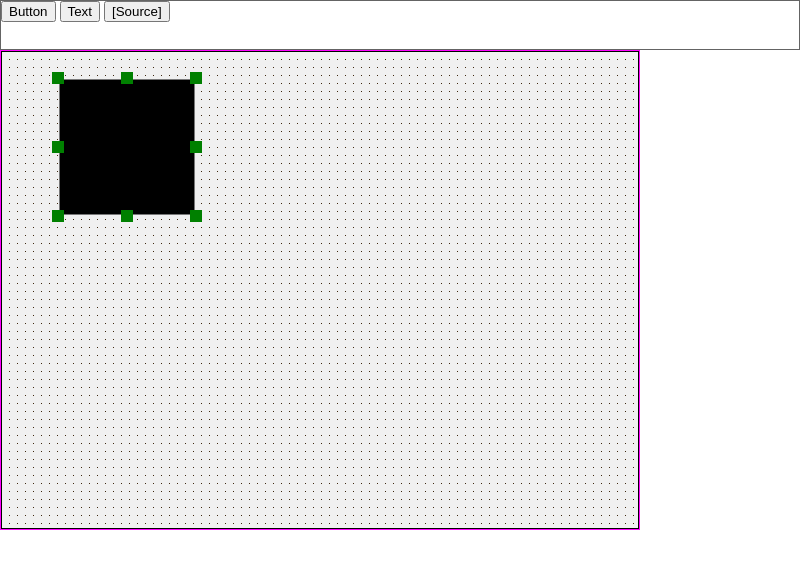
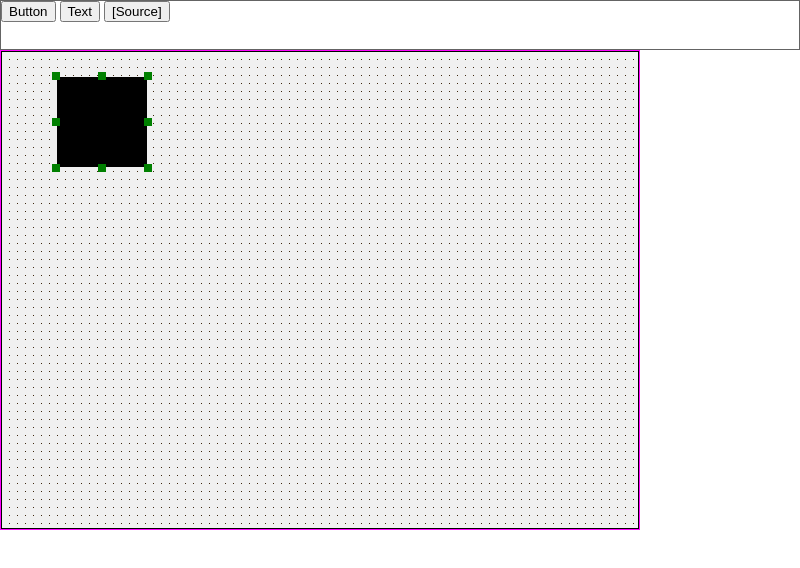
Before and after one commit to samuelviveiros/blackbriar, an Electron app: page src/index.html in a window 800 px wide. Drawn offline with Linux system fonts and the light colour scheme.

Commit message:
Saving changes

```diff
--- a/src/index.html
+++ b/src/index.html
@@ -23,14 +23,16 @@
       </div>
 
       <svg id="svg" style="position: absolute; border: 1px solid black; box-sizing: border-box; width: 100%; height: 100%; display: block">
-        <g transform="translate(50, 20) scale(1.5)">
+        <g transform="translate(50, 20)">
           <!-- CENTER -->
           <rect x="5" y="5" width="90" height="90" fill="black" />
 
-          <!-- TOP -->
-          <rect width="8" height="8" x="0" y="0" fill="green" />
-          <rect width="8" height="8" x="50" y="0" transform="translate(-4, 0)" fill="green" />
-          <rect width="8" height="8" x="100" y="0" transform="translate(-8, 0)" fill="green" />
+          <g id="foo">
+            <!-- TOP -->
+            <rect width="8" height="8" x="0" y="0" fill="green" />
+            <rect width="8" height="8" x="50" y="0" transform="translate(-4, 0)" fill="green" />
+            <rect width="8" height="8" x="100" y="0" transform="translate(-8, 0)" fill="green" />
+          </g>
 
           <!--LEFT and RIGHT -->
           <rect width="8" height="8" x="0" y="50" transform="translate(0, -4)" fill="green" />
--- a/src/index.js
+++ b/src/index.js
@@ -115,6 +115,9 @@ tbButtonEl.addEventListener('click', () => {
 
   //document.querySelector('.resizers').style.visibility = 'visible'
   designAreaEl.appendChild(button)
+
+  //https://stackoverflow.com/questions/10349811/how-to-manipulate-translate-transforms-on-a-svg-element-with-javascript-in-chrom
+  document.title = document.getElementById('foo').setAttribute('transform', 'translate(100, 100)')
 
   // document.getElementById('svg').setAttribute('viewBox', '0 0 200 200')
   // document.getElementById('svg').setAttribute('width', '200')
```
